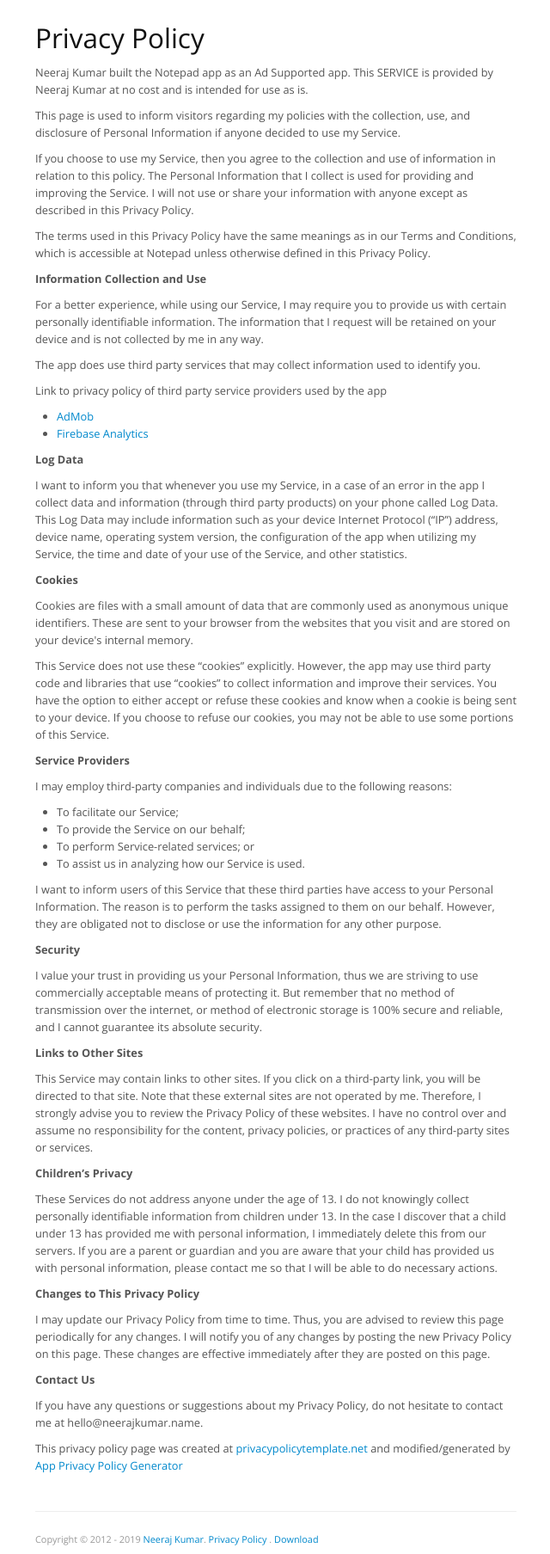
After one commit to neerajsohal/notepad-website, a PHP site: page /privacy.php in a window 1280 px wide. The commit adds this page. Shown: the part 716-2523 px from the top of the page at 86% size, without its empty margins (319-959 px from the left). Run offline with PHP 8.4, Linux system fonts and the light colour scheme; some libraries are stand-ins or nearby versions.

Commit message:
added privacy policy

```diff
--- /dev/null
+++ b/footer.php
@@ -0,0 +1,9 @@
+<div class="container-fluid prepend-top">
+    <div class="row-fluid">
+        <div class="span12 muted">
+            <hr />
+            <p><small>Copyright &copy; 2012 - <?php echo date('Y'); ?> <a href="http://neerajkumar.name">Neeraj Kumar</a>. <a href="http://lab.neerajkumar.name/notepad/privacy.php">Privacy Policy</a> . <a target="_blank" href="https://play.google.com/store/apps/details?id=name.neerajkumar.mobile.android.notepad">Download</a></small></p>
+            <p><small><a rel="license" href="http://creativecommons.org/licenses/by-nc-nd/3.0/deed.en_US"><img alt="Creative Commons License" style="border-width:0" src="http://i.creativecommons.org/l/by-nc-nd/3.0/88x31.png" /></a><br /><span xmlns:dct="http://purl.org/dc/terms/" property="dct:title">Notapad</span> by <a xmlns:cc="http://creativecommons.org/ns#" href="https://play.google.com/store/apps/details?id=name.neerajkumar.mobile.android.notepad" property="cc:attributionName" rel="cc:attributionURL">Neeraj Kumar</a> is licensed under a <a rel="license" href="http://creativecommons.org/licenses/by-nc-nd/3.0/deed.en_US">Creative Commons Attribution-NonCommercial-NoDerivs 3.0 Unported License</a>.</small></p>
+        </div>
+    </div>
+</div>
--- /dev/null
+++ b/privacy.php
@@ -0,0 +1,261 @@
+<!DOCTYPE html>
+<html lang="en">
+
+<head>
+    <meta charset="utf-8">
+    <title>Notepad</title>
+    <meta name="viewport" content="width=device-width, initial-scale=1.0">
+    <link href="./statics/css/bootstrap.min.css" rel="stylesheet">
+    <link href="./statics/css/bootstrap-responsive.css" rel="stylesheet">
+    <link href="./statics/fancybox/jquery.fancybox.css" rel="stylesheet">
+    <link href='http://fonts.googleapis.com/css?family=Open+Sans:300italic,400italic,600italic,700italic,800italic,400,300,600,700,800' rel='stylesheet' type='text/css'>
+    <link href="./statics/css/site.css" rel="stylesheet">
+    <!-- HTML5 shim, for IE6-8 support of HTML5 elements -->
+    <!--[if lt IE 9]>
+			<script src="http://html5shim.googlecode.com/svn/trunk/html5.js"></script>
+		<![endif]-->
+
+    <!-- meta tags //-->
+
+    <meta property="og:type" content="website">
+    <meta property="og:title" content="Notepad - Notes taking app for Android">
+    <meta property="og:site_name" content="Notepad">
+    <meta property="og:description" content="Notepad is a simple, beautiful yet powerful notes taking app for android.">
+    <meta property="og:url" content="http://lab.neerajkumar.name/notepad/">
+    <meta property="og:determiner" content="the">
+    <meta property="og:image" content="https://lh5.ggpht.com/iu8u1RLprmQOIsRrLgnBUqhOJvxArb5shtdjatnVTYzYT36nyIL0kfVGBG333PRdJE0=w300-rw">
+    <meta property="fb:admins" content="609558078">
+
+</head>
+
+<body>
+    <div id="fb-root"></div>
+    <script>
+        (function(d, s, id) {
+            var js, fjs = d.getElementsByTagName(s)[0];
+            if (d.getElementById(id)) return;
+            js = d.createElement(s);
+            js.id = id;
+            js.src = "//connect.facebook.net/en_US/all.js#xfbml=1&appId=";
+            fjs.parentNode.insertBefore(js, fjs);
+        }(document, 'script', 'facebook-jssdk'));
+    </script>
+
+    <div class="main">
+        <div class="container-fluid">
+            <div class="row-fluid">
+                <div class="span12 centerText">
+                    <p><img style="height: 100px" src="https://lh5.ggpht.com/iu8u1RLprmQOIsRrLgnBUqhOJvxArb5shtdjatnVTYzYT36nyIL0kfVGBG333PRdJE0=w300-rw"/ ></p>
+                    <h1>NOTEPAD</h1>
+                    <p class="muted">Notes taking app for Android!</p>
+                    <hr />
+                    <h2>Notepad is a simple, beautiful yet powerful notes taking app for android.</h2>
+                    <p>Unlike other notes taking apps for Android, it's based on minimal design, elegant typography</p>
+                    <br/>
+                    <p>
+                        <a href="https://play.google.com/store/apps/details?id=name.neerajkumar.mobile.android.notepad">
+                            <img alt="Get it on Google Play"
+                                src="https://developer.android.com/images/brand/en_generic_rgb_wo_60.png" />
+                        </a>
+                    </p>
+                </div>
+            </div>
+        </div>
+        <div class="container-fluid prepend-top">
+            <div class="row-fluid ">
+                <div class="span12">
+                    <div id="privacy_content">
+                        <h2>Privacy Policy</h2>
+                        <p>
+                            Neeraj Kumar built the Notepad app as
+                            an Ad Supported app. This SERVICE is provided by
+                            Neeraj Kumar at no cost and is intended for
+                            use as is.
+                        </p>
+                        <p>
+                            This page is used to inform visitors regarding
+                            my policies with the collection, use, and
+                            disclosure of Personal Information if anyone decided to use
+                            my Service.
+                        </p>
+                        <p>
+                            If you choose to use my Service, then you agree
+                            to the collection and use of information in relation to this
+                            policy. The Personal Information that I collect is
+                            used for providing and improving the Service.
+                            I will not use or share your
+                            information with anyone except as described in this Privacy
+                            Policy.
+                        </p>
+                        <p>
+                            The terms used in this Privacy Policy have the same meanings
+                            as in our Terms and Conditions, which is accessible at
+                            Notepad unless otherwise defined in this Privacy
+                            Policy.
+                        </p>
+                        <p><strong>Information Collection and Use</strong></p>
+                        <p>
+                            For a better experience, while using our Service,
+                            I may require you to provide us with certain
+                            personally identifiable information. The
+                            information that I request will be
+                            retained on your device and is not collected by me in any way.
+                        </p>
+                        <p>
+                            The app does use third party services that may collect
+                            information used to identify you.
+                        </p>
+                        <div>
+                            <p>
+                                Link to privacy policy of third party service providers
+                                used by the app
+                            </p>
+                            <ul>
+                                <!---->
+                                <li><a href="https://support.google.com/admob/answer/6128543?hl=en" target="_blank">AdMob</a></li>
+                                <li><a href="https://firebase.google.com/policies/analytics" target="_blank">Firebase Analytics</a></li>
+                                <!---->
+                                <!---->
+                                <!---->
+                                <!---->
+                                <!---->
+                                <!---->
+                                <!---->
+                                <!---->
+                            </ul>
+                        </div>
+                        <p><strong>Log Data</strong></p>
+                        <p>
+                            I want to inform you that whenever
+                            you use my Service, in a case of an error in the
+                            app I collect data and information (through third
+                            party products) on your phone called Log Data. This Log Data
+                            may include information such as your device Internet
+                            Protocol (“IP”) address, device name, operating system
+                            version, the configuration of the app when utilizing
+                            my Service, the time and date of your use of the
+                            Service, and other statistics.
+                        </p>
+                        <p><strong>Cookies</strong></p>
+                        <p>
+                            Cookies are files with a small amount of data that are
+                            commonly used as anonymous unique identifiers. These are
+                            sent to your browser from the websites that you visit and
+                            are stored on your device's internal memory.
+                        </p>
+                        <p>
+                            This Service does not use these “cookies” explicitly.
+                            However, the app may use third party code and libraries that
+                            use “cookies” to collect information and improve their
+                            services. You have the option to either accept or refuse
+                            these cookies and know when a cookie is being sent to your
+                            device. If you choose to refuse our cookies, you may not be
+                            able to use some portions of this Service.
+                        </p>
+                        <p><strong>Service Providers</strong></p>
+                        <p>
+                            I may employ third-party companies
+                            and individuals due to the following reasons:
+                        </p>
+                        <ul>
+                            <li>To facilitate our Service;</li>
+                            <li>To provide the Service on our behalf;</li>
+                            <li>To perform Service-related services; or</li>
+                            <li>To assist us in analyzing how our Service is used.</li>
+                        </ul>
+                        <p>
+                            I want to inform users of this
+                            Service that these third parties have access to your
+                            Personal Information. The reason is to perform the tasks
+                            assigned to them on our behalf. However, they are obligated
+                            not to disclose or use the information for any other
+                            purpose.
+                        </p>
+                        <p><strong>Security</strong></p>
+                        <p>
+                            I value your trust in providing us
+                            your Personal Information, thus we are striving to use
+                            commercially acceptable means of protecting it. But remember
+                            that no method of transmission over the internet, or method
+                            of electronic storage is 100% secure and reliable, and
+                            I cannot guarantee its absolute security.
+                        </p>
+                        <p><strong>Links to Other Sites</strong></p>
+                        <p>
+                            This Service may contain links to other sites. If you click
+                            on a third-party link, you will be directed to that site.
+                            Note that these external sites are not operated by
+                            me. Therefore, I strongly advise you to
+                            review the Privacy Policy of these websites.
+                            I have no control over and assume no
+                            responsibility for the content, privacy policies, or
+                            practices of any third-party sites or services.
+                        </p>
+                        <p><strong>Children’s Privacy</strong></p>
+                        <p>
+                            These Services do not address anyone under the age of 13.
+                            I do not knowingly collect personally
+                            identifiable information from children under 13. In the case
+                            I discover that a child under 13 has provided
+                            me with personal information,
+                            I immediately delete this from our servers. If you
+                            are a parent or guardian and you are aware that your child
+                            has provided us with personal information, please contact
+                            me so that I will be able to do
+                            necessary actions.
+                        </p>
+                        <p><strong>Changes to This Privacy Policy</strong></p>
+                        <p>
+                            I may update our Privacy Policy from
+                            time to time. Thus, you are advised to review this page
+                            periodically for any changes. I will
+                            notify you of any changes by posting the new Privacy Policy
+                            on this page. These changes are effective immediately after
+                            they are posted on this page.
+                        </p>
+                        <p><strong>Contact Us</strong></p>
+                        <p>
+                            If you have any questions or suggestions about
+                            my Privacy Policy, do not hesitate to contact
+                            me at hello@neerajkumar.name.
+                        </p>
+                        <p>
+                            This privacy policy page was created at
+                            <a href="https://privacypolicytemplate.net" target="_blank">privacypolicytemplate.net</a>
+                            and modified/generated by
+                            <a href="https://app-privacy-policy-generator.firebaseapp.com/" target="_blank">App Privacy Policy Generator</a></p>
+                    </div>
+                </div>
+            </div>
+        </div>
+        <?php include_once "footer.php" ?>
+
+    </div>
+
+    <br />
+    </br>
+
+
+    <script src="//ajax.googleapis.com/ajax/libs/jquery/1.10.2/jquery.min.js"></script>
+    <script src="./statics/js/bootstrap.min.js"></script>
+    <script src="./statics/fancybox/jquery.fancybox.js"></script>
+    <script src="./statics/js/site.js"></script>
+    <script>
+        (function(i, s, o, g, r, a, m) {
+            i['GoogleAnalyticsObject'] = r;
+            i[r] = i[r] || function() {
+                (i[r].q = i[r].q || []).push(arguments)
+            }, i[r].l = 1 * new Date();
+            a = s.createElement(o),
+                m = s.getElementsByTagName(o)[0];
+            a.async = 1;
+            a.src = g;
+            m.parentNode.insertBefore(a, m)
+        })(window, document, 'script', '//www.google-analytics.com/analytics.js', 'ga');
+
+        ga('create', 'UA-43788904-1', 'neerajkumar.name');
+        ga('send', 'pageview');
+    </script>
+</body>
+
+</html>
```
Also changed, not shown: index.php (+1 -10 lines).
